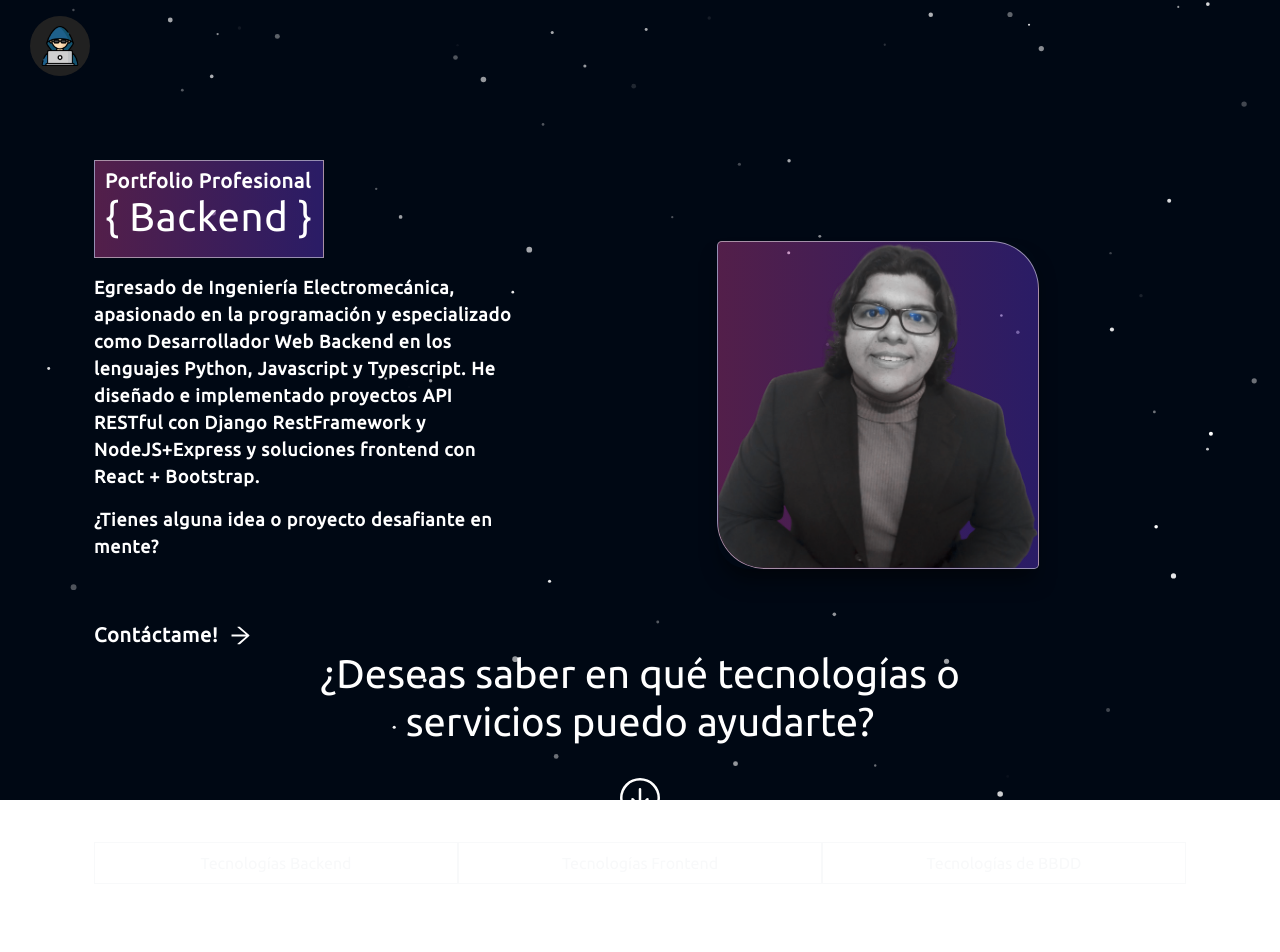
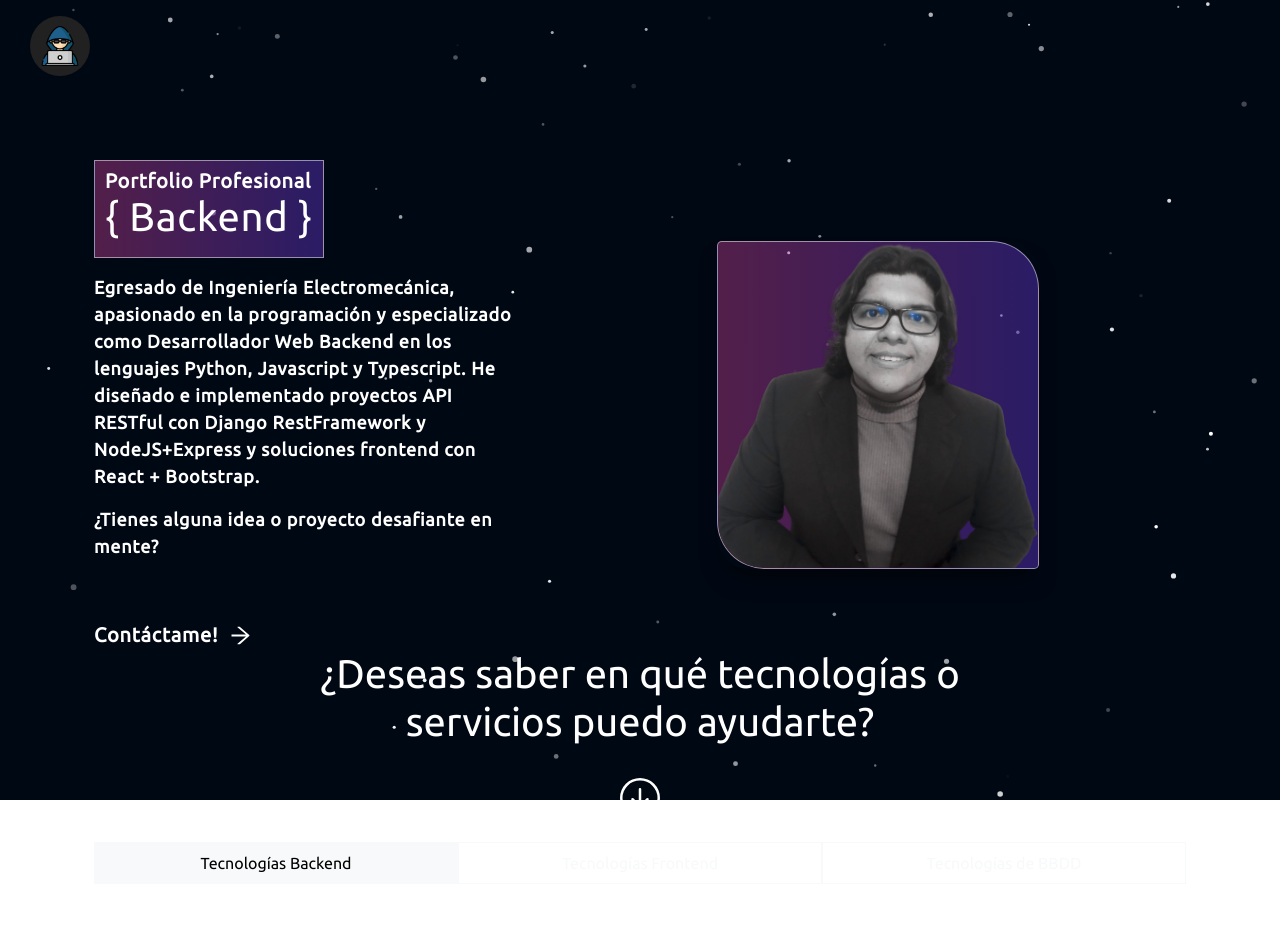
Before and after one commit to MDCIrony/personal-portfolio, a React (Create React App) app: page / in a window 1280 px wide. Shown: the top 952 px of the page. Built offline with nearby package versions, Linux system fonts and the light colour scheme.

Commit message:
Backend technologies path changed for show it by default

```diff
--- a/src/components/pages/Home/components/Collapser.tsx
+++ b/src/components/pages/Home/components/Collapser.tsx
@@ -7,7 +7,7 @@ const collapserButtonsInfo = [
   {
     id: 1,
     textButton: "Tecnologías Backend",
-    to: "/backend-info",
+    to: "/",
   },
   {
     id: 2,
--- a/src/constants/routes.tsx
+++ b/src/constants/routes.tsx
@@ -19,7 +19,7 @@ const router = createBrowserRouter([
         element: <Home />,
         children: [
           {
-            path: "backend-info",
+            path: "",
             element: <BackendInfo />,
           },
           {
```
